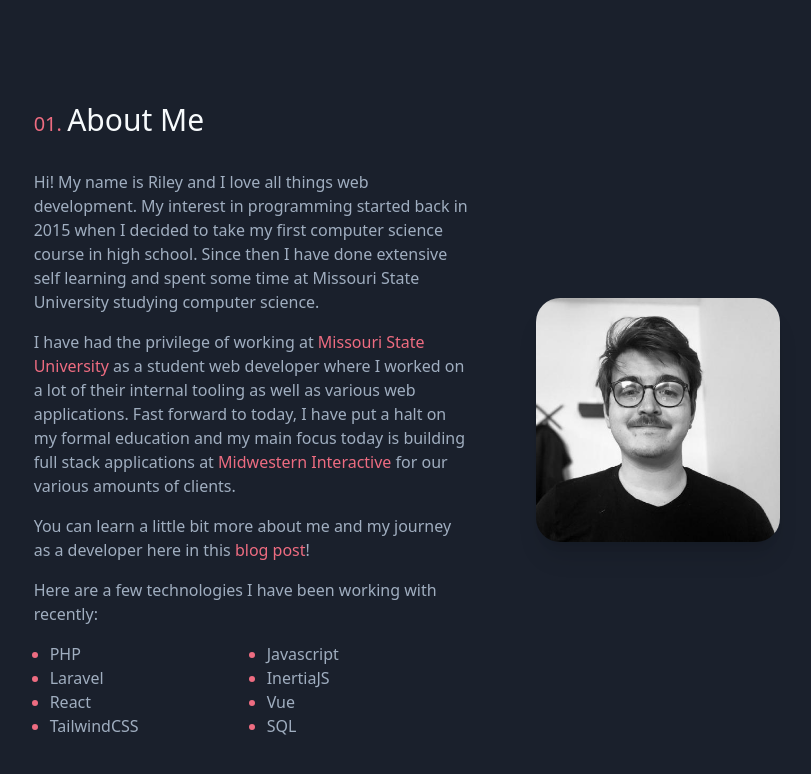
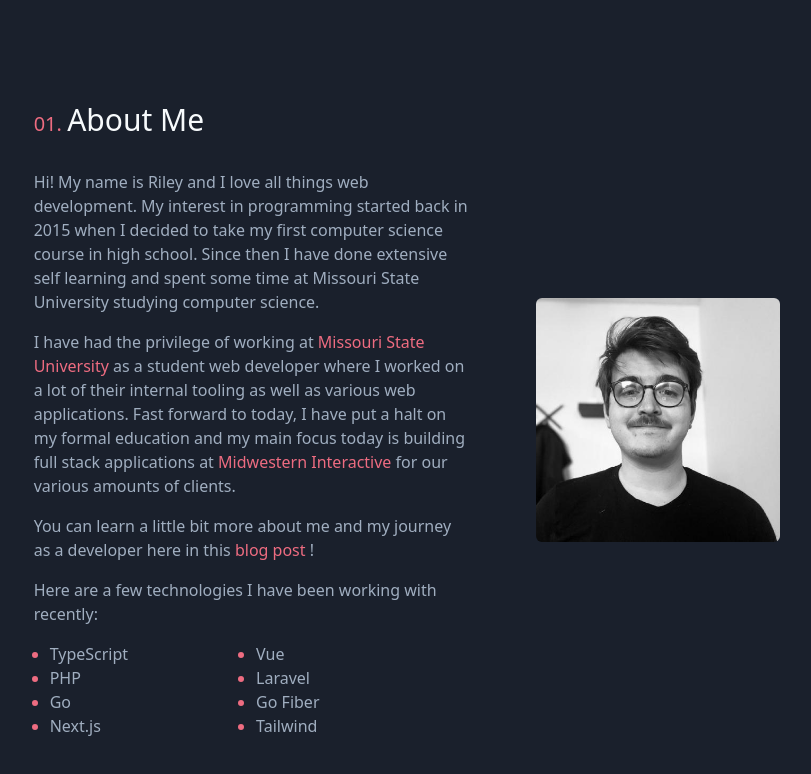
Before and after one commit to rileygrotenhuis/rileygrotenhuis.com, a Next.js app: page / in a window 1280 px wide. Shown: the part 830-1604 px from the top of the page, without its empty margins (233-1044 px from the left). Built offline with nearby package versions, Linux system fonts and the light colour scheme.

Commit message:
fix: new blog logo file

```diff
--- a/src/components/blog/BlogTable.js
+++ b/src/components/blog/BlogTable.js
@@ -13,7 +13,7 @@ export default function BlogTable(props) {
               className="bg-background-secondary hover:shadow-xl transform hover:-translate-y-1 duration-300 hover:cursor-pointer text-text-secondary font-extralight px-4 py-8 rounded-lg w-72 flex flex-col gap-4 mx-auto"
             >
               <Image
-                src="/images/Blog.svg"
+                src="/images/BlogLogo.svg"
                 width={48}
                 height={48}
                 alt="BlogPost"
--- a/src/components/home/About.js
+++ b/src/components/home/About.js
@@ -53,7 +53,7 @@ export default function About() {
               target="__blank"
             >
               {' '}
-              blog post
+              blog post{' '}
             </Link>
             !
           </p>
@@ -63,30 +63,30 @@ export default function About() {
           <div className="flex gap-32 text-text-secondary ml-4">
             <ul className="list-disc text-primary">
               <li>
+                <span className="text-text-secondary">TypeScript</span>
+              </li>
+              <li>
                 <span className="text-text-secondary">PHP</span>
+              </li>
+              <li>
+                <span className="text-text-secondary">Go</span>
+              </li>
+              <li>
+                <span className="text-text-secondary">Next.js</span>
+              </li>
+            </ul>
+            <ul className="list-disc text-primary">
+              <li>
+                <span className="text-text-secondary">Vue</span>
               </li>
               <li>
                 <span className="text-text-secondary">Laravel</span>
               </li>
               <li>
-                <span className="text-text-secondary">React</span>
+                <span className="text-text-secondary">Go Fiber</span>
               </li>
               <li>
-                <span className="text-text-secondary">TailwindCSS</span>
-              </li>
-            </ul>
-            <ul className="list-disc text-primary">
-              <li>
-                <span className="text-text-secondary">Javascript</span>
-              </li>
-              <li>
-                <span className="text-text-secondary">InertiaJS</span>
-              </li>
-              <li>
-                <span className="text-text-secondary">Vue</span>
-              </li>
-              <li>
-                <span className="text-text-secondary">SQL</span>
+                <span className="text-text-secondary">Tailwind</span>
               </li>
             </ul>
           </div>
@@ -96,7 +96,7 @@ export default function About() {
         <Image
           width={1500}
           height={1500}
-          className="shadow-xl rounded-3xl"
+          className="rounded-md"
           src="/images/profile.jpeg"
           alt="Profile_Image"
         />
```
Also changed, not shown: public/images/BlogLogo.svg (added), public/images/blog.svg (deleted).
